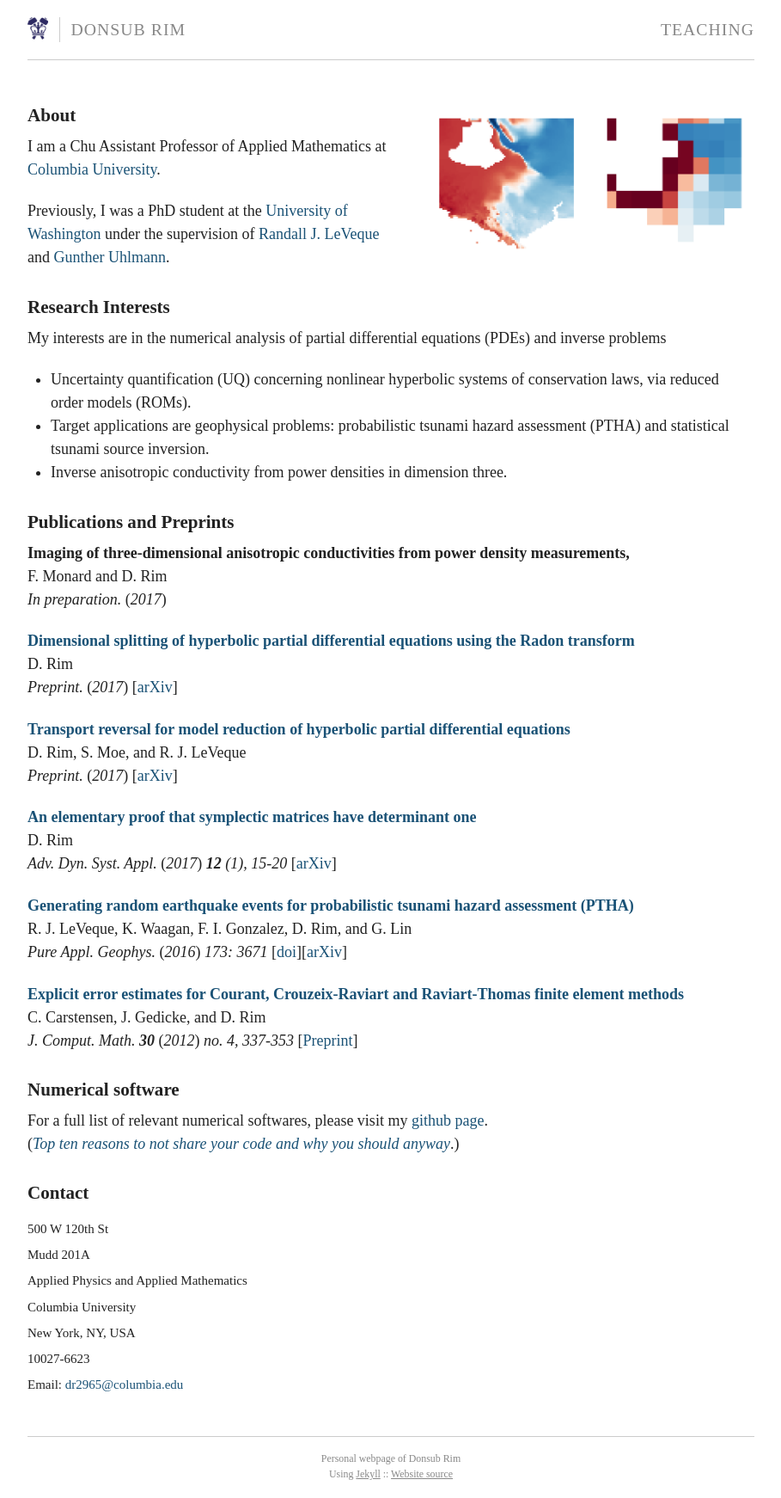
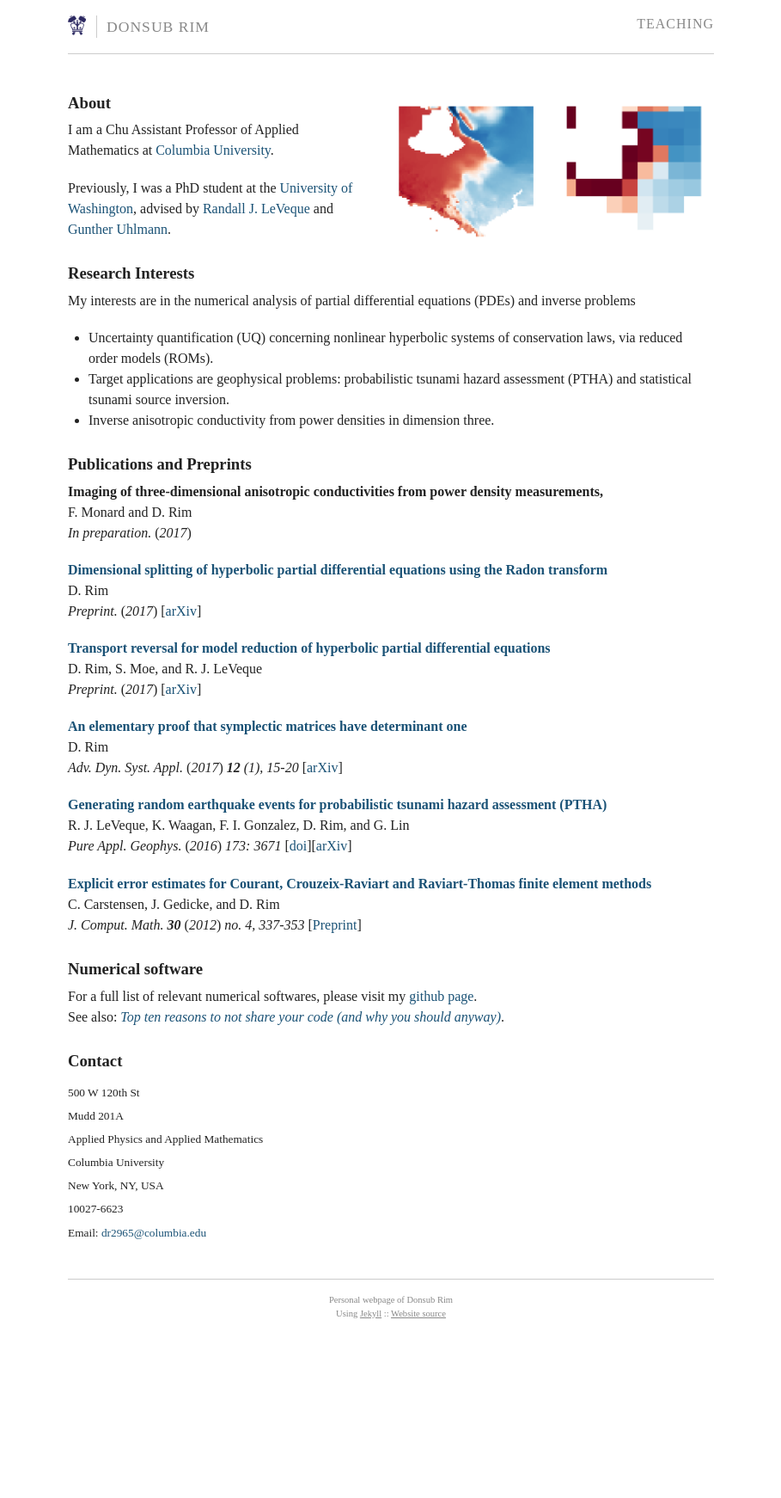
Before and after one commit to dsrim/dsrim.github.io, a Jekyll site: the page built from index.md, in a window 1280 px wide. Shown: the whole page at 86% size, without its empty margins (185-1094 px from the left). Built offline with Jekyll 4.4.1, drawn with Linux system fonts in a browser that asks for light colours; after the commit the page ends 1551 px from its top, so only the background shows below that.

Commit message:
changed font-size, minor adjustments

```diff
--- a/_sass/_header.scss
+++ b/_sass/_header.scss
@@ -43,6 +43,8 @@
 .site-nav ul {
     text-align: right;
     float: right;
+    font-size: $base-font-size;
+    vertical-align: bottom;
     letter-spacing: 1px;
     list-style-type: none;
 }
--- a/css/main.scss
+++ b/css/main.scss
@@ -6,7 +6,7 @@
 //$base-font-family: 'EB Garamond', serif;
 $base-font-family: serif;
 //$base-font-size:   x-large;
-$base-font-size:   large;
+$base-font-size:   medium;
 $small-font-size:  0.875em;
 $vsmall-font-size: 0.66em;
 $large-font-size:   1.1em;
--- a/index.md
+++ b/index.md
@@ -57,8 +57,8 @@ pubs:
 
 I am a Chu Assistant Professor of Applied Mathematics at [Columbia University].
 
-Previously, I was a PhD student at the [University of Washington]
-under the supervision of [Randall J. LeVeque] and [Gunther Uhlmann].
+Previously, I was a PhD student at the [University of Washington],
+advised by [Randall J. LeVeque] and [Gunther Uhlmann].
 
 
 ### Research Interests
@@ -92,7 +92,8 @@ partial differential equations (PDEs) and inverse problems
 
 For a full list of relevant numerical softwares,
 please visit my [github page]. <br >
-([*Top ten reasons to not share your code and why you should anyway*](https://sinews.siam.org/Details-Page/top-ten-reasons-to-not-share-your-code-and-why-you-should-anyway).)
+See also:
+[*Top ten reasons to not share your code (and why you should anyway)*](https://sinews.siam.org/Details-Page/top-ten-reasons-to-not-share-your-code-and-why-you-should-anyway).
 
 ### Contact
 <sub>500 W 120th St<br />
```
Also changed, not shown: 2 other files.
